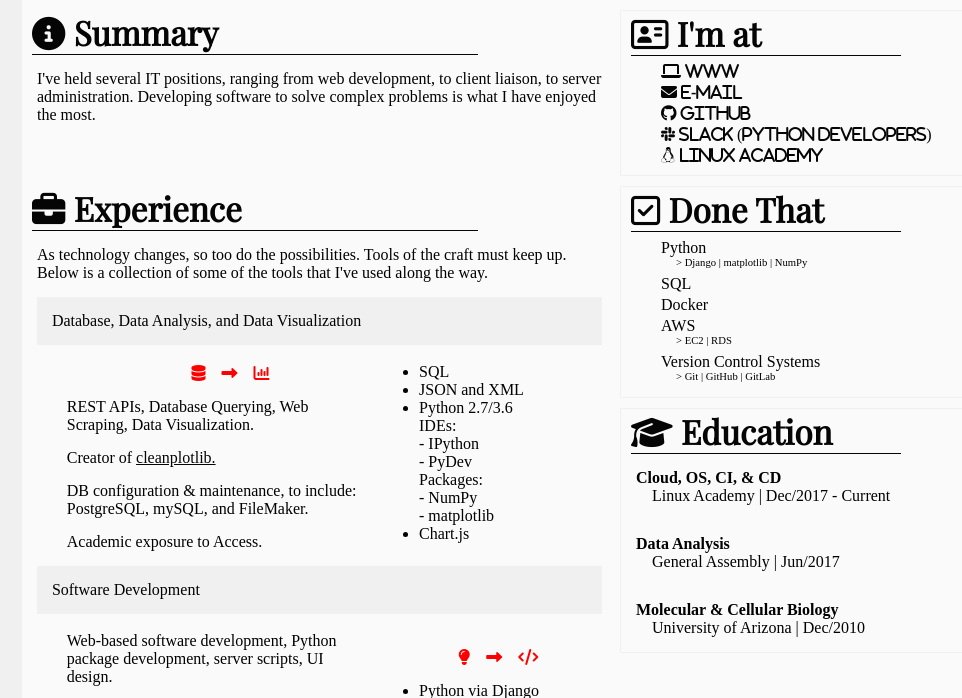
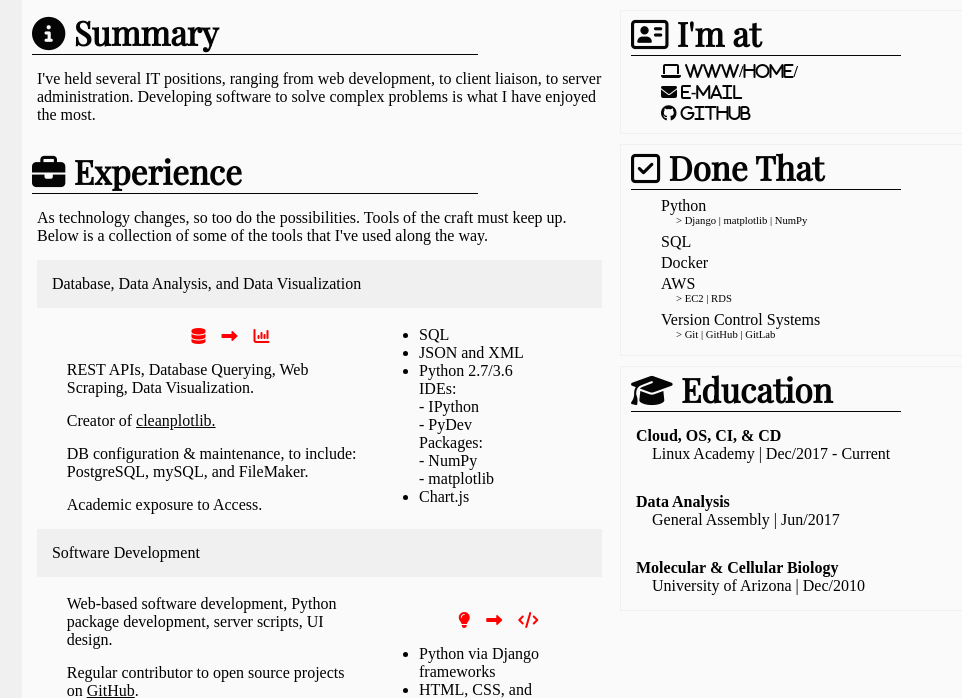
Before and after one commit to khdc-me/ws-kevinharper-v1, a Django app: page /experience/ in a window 1280 px wide. Shown: the part 128-826 px from the top of the page, without its empty margins (138-1100 px from the left). Run offline with Django 3.2, Linux system fonts and the light colour scheme; some libraries are stand-ins or nearby versions.

Commit message:
Updated "I'm at" list

```diff
--- a/website/templates/experience.html
+++ b/website/templates/experience.html
@@ -212,11 +212,9 @@
         <h3><i class="fa fa-address-card-o" aria-hidden="true"></i> I'm at</h3>
         <div id="contact-links">
           <ul>
-            <li><a href="{% url 'home' %}" title="Personal Web Site"><i class="fa fa-laptop" aria-hidden="true"> www</i></a></li>
+            <li><a href="{% url 'home' %}" title="Personal Web Site | Home"><i class="fa fa-laptop" aria-hidden="true"> www/home/</i></a></li>
             <li><a href="mailto:kevin@kevinharper.com" title="E-mail: kevin@kevinharper.com"><i class="fa fa-envelope" aria-hidden="true"> E-mail</i></a></li>
-            <li><a href="https://github.com/khdc-me" title="GitHub: Some Recent Projects" target="_blank"><i class="fa fa-github" aria-hidden="true"> GitHub</i></a></li>
-            <li><a href="https://pythondev.slack.com" title="PythonDev Slack Community" target="_blank"><i class="fa fa-slack" aria-hidden="true"> Slack (Python Developers)</i></a></li>
-            <li><a href="https://linuxacademy.com/profile/show/user/name/khdcme" title="Linux Academy: Keep Learning" target="_blank"><i class="fab fa-linux" aria-hidden="true"> Linux Academy</i></a></li>
+            <li><a href="https://github.com/khdc-me" title="GitHub: My contributions to the open source community" target="_blank"><i class="fa fa-github" aria-hidden="true"> GitHub</i></a></li>
           </ul>
         </div>
       </div>
```
